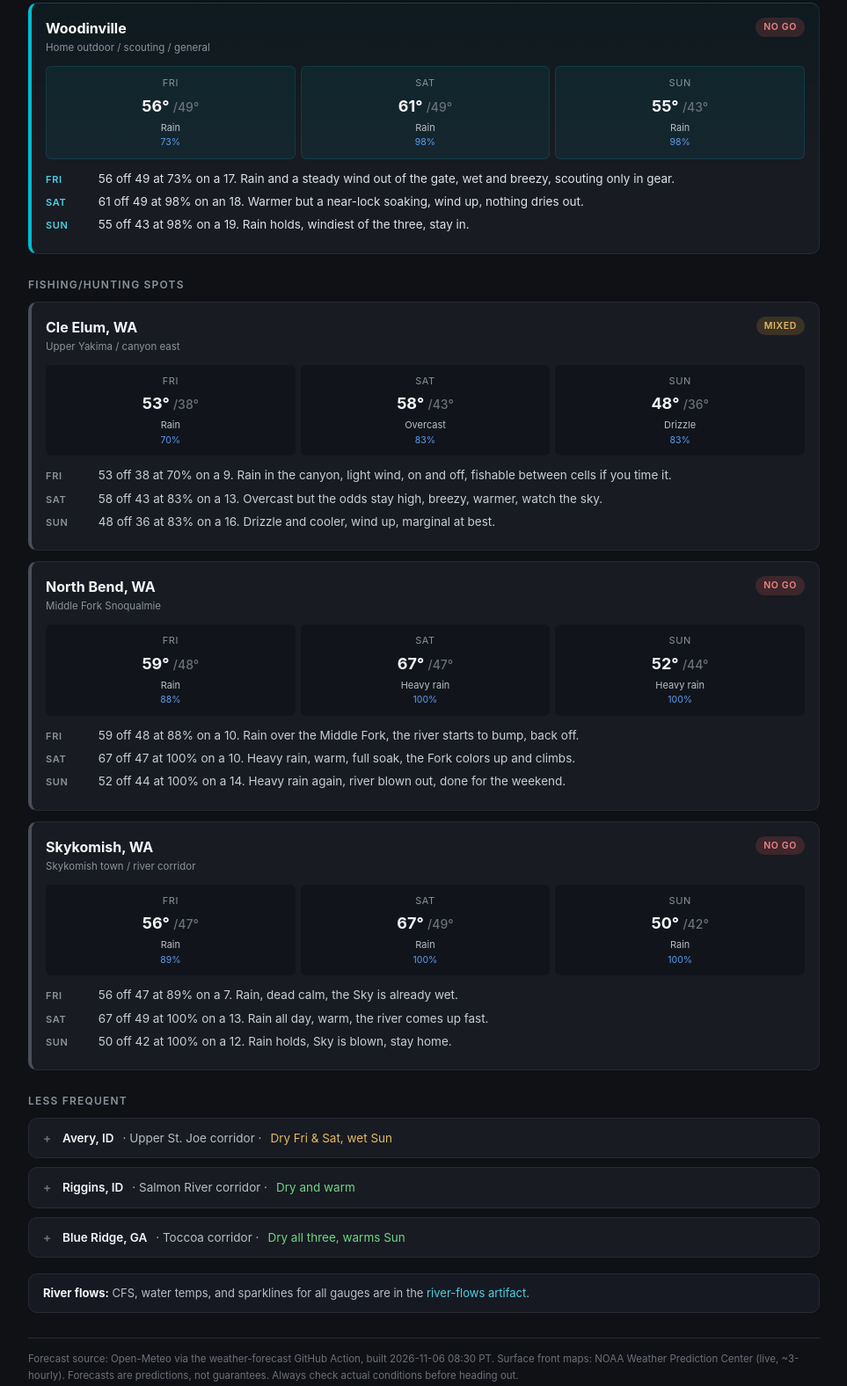
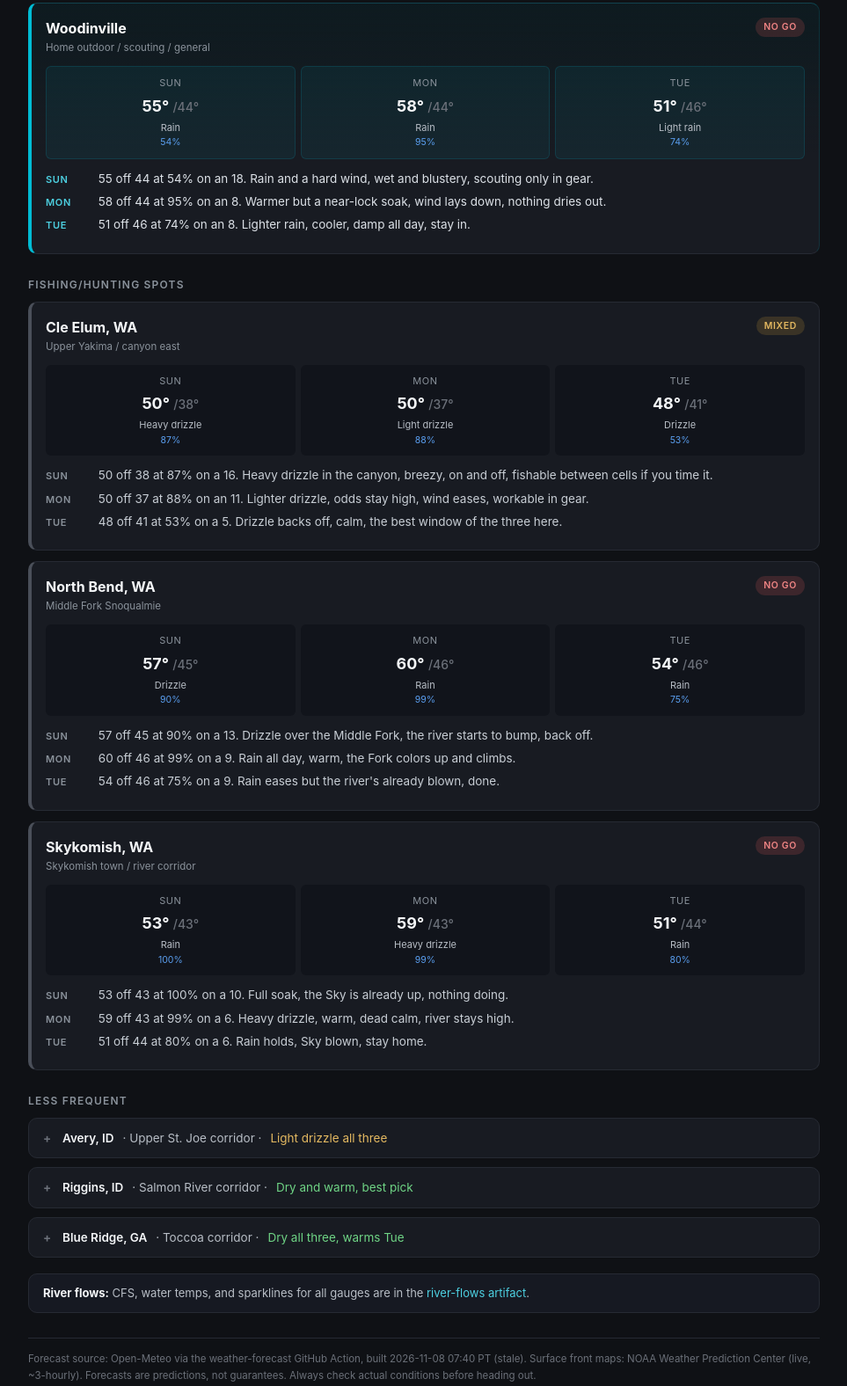
Before and after one commit to jimbodini19/weather-forecast, a plain HTML site: page index.html in a window 1280 px wide. Shown: the part 380-1956 px from the top of the page at 88% size, without its empty margins (158-1121 px from the left). Drawn offline with Linux system fonts and the light colour scheme.

Commit message:
Auto-refresh 2026-11-09T17:30Z

```diff
--- a/index.html
+++ b/index.html
@@ -294,7 +294,7 @@
   <header style="display:flex; justify-content:space-between; align-items:flex-start; gap:12px;">
     <div>
       <h1>Weather forecast</h1>
-      <div class="sub">Updated 2026-11-06 08:30 PT &middot; home base plus fishing and hunting spots, next 3 days</div>
+      <div class="sub">Updated 2026-11-09 &middot; data built 2026-11-08 07:40 PT <span style="color:#e4b961">(stale)</span> &middot; home base plus fishing and hunting spots, next 3 days</div>
     </div>
     <a href="https://jimbodini19.github.io/weather-forecast/" target="_blank" rel="noopener" style="color:#4dd0e1; text-decoration:none; font-size:13px; font-weight:600; white-space:nowrap; flex-shrink:0; margin-top:6px;">Open page &#8599;</a>
   </header>
@@ -308,7 +308,7 @@
   <div class="tab-panel active" id="tab-forecast" role="tabpanel">
 
     <div class="lead">
-<strong>Next 3 days.</strong> The west side is a wash all weekend. Woodinville, North Bend and Skykomish ride rain that climbs from the 70s and 80s Friday to a dead-lock 98 to 100 percent Saturday and Sunday. North Bend and Skykomish take heavy rain both weekend days, the Middle Fork and the Sky both blow out, so cross those off. East of the crest is where the weekend lives: Riggins stays dry and warm the whole run, overcast and low odds, topping 71 Saturday, the best pick anywhere. Avery is dry Friday and Saturday before rain fills in Sunday, and Cle Elum runs wet but fishable between cells. Blue Ridge GA is dry all three, fog Friday then a warm 66 Sunday. <strong>Best outdoor day is anytime at Riggins;</strong> on the west side Friday is the least-wet but still soaked, and the weekend is a no-go.
+<strong>Heads up, this forecast is a day old.</strong> The 1am build did not run this morning, so these are yesterday's numbers (built Nov 8 PT). Check the Action if it misses again. <strong>Next 3 days.</strong> The west side stays soaked Sunday through Tuesday. Woodinville, North Bend and Skykomish ride rain and heavy drizzle that locks near 90 to 100 percent Monday, the Middle Fork and the Sky both climb and blow out, so cross those off. Cle Elum runs drizzle but fishable between cells, best Tuesday as it backs off. East of the crest is where it lives: Riggins stays dry and warm the whole run, overcast and low odds, topping 68 Monday, the best pick anywhere. Avery is light drizzle all three, workable in gear. Blue Ridge GA is clear and dry, warming to 66 Tuesday. <strong>Best outdoor day is anytime at Riggins;</strong> the west side is a no-go start to finish.
     </div>
 
     <h2>Home base</h2>
@@ -322,14 +322,14 @@
         <span class="badge no">No go</span>
       </div>
       <div class="forecast-row">
-        <div class="fc"><div class="day">Fri</div><div class="hi">56&deg; <span class="lo">/49&deg;</span></div><div class="cond">Rain</div><div class="precip">73%</div></div>
-        <div class="fc"><div class="day">Sat</div><div class="hi">61&deg; <span class="lo">/49&deg;</span></div><div class="cond">Rain</div><div class="precip">98%</div></div>
-        <div class="fc"><div class="day">Sun</div><div class="hi">55&deg; <span class="lo">/43&deg;</span></div><div class="cond">Rain</div><div class="precip">98%</div></div>
+        <div class="fc"><div class="day">Sun</div><div class="hi">55&deg; <span class="lo">/44&deg;</span></div><div class="cond">Rain</div><div class="precip">54%</div></div>
+        <div class="fc"><div class="day">Mon</div><div class="hi">58&deg; <span class="lo">/44&deg;</span></div><div class="cond">Rain</div><div class="precip">95%</div></div>
+        <div class="fc"><div class="day">Tue</div><div class="hi">51&deg; <span class="lo">/46&deg;</span></div><div class="cond">Light rain</div><div class="precip">74%</div></div>
       </div>
       <div class="read">
-        <p><span class="label">Fri</span> 56 off 49 at 73% on a 17. Rain and a steady wind out of the gate, wet and breezy, scouting only in gear.</p>
-        <p><span class="label">Sat</span> 61 off 49 at 98% on an 18. Warmer but a near-lock soaking, wind up, nothing dries out.</p>
-        <p><span class="label">Sun</span> 55 off 43 at 98% on a 19. Rain holds, windiest of the three, stay in.</p>
+        <p><span class="label">Sun</span> 55 off 44 at 54% on an 18. Rain and a hard wind, wet and blustery, scouting only in gear.</p>
+        <p><span class="label">Mon</span> 58 off 44 at 95% on an 8. Warmer but a near-lock soak, wind lays down, nothing dries out.</p>
+        <p><span class="label">Tue</span> 51 off 46 at 74% on an 8. Lighter rain, cooler, damp all day, stay in.</p>
       </div>
     </div>
 
@@ -344,14 +344,14 @@
         <span class="badge mixed">Mixed</span>
       </div>
       <div class="forecast-row">
-        <div class="fc"><div class="day">Fri</div><div class="hi">53&deg; <span class="lo">/38&deg;</span></div><div class="cond">Rain</div><div class="precip">70%</div></div>
-        <div class="fc"><div class="day">Sat</div><div class="hi">58&deg; <span class="lo">/43&deg;</span></div><div class="cond">Overcast</div><div class="precip">83%</div></div>
-        <div class="fc"><div class="day">Sun</div><div class="hi">48&deg; <span class="lo">/36&deg;</span></div><div class="cond">Drizzle</div><div class="precip">83%</div></div>
+        <div class="fc"><div class="day">Sun</div><div class="hi">50&deg; <span class="lo">/38&deg;</span></div><div class="cond">Heavy drizzle</div><div class="precip">87%</div></div>
+        <div class="fc"><div class="day">Mon</div><div class="hi">50&deg; <span class="lo">/37&deg;</span></div><div class="cond">Light drizzle</div><div class="precip">88%</div></div>
+        <div class="fc"><div class="day">Tue</div><div class="hi">48&deg; <span class="lo">/41&deg;</span></div><div class="cond">Drizzle</div><div class="precip">53%</div></div>
       </div>
       <div class="read">
-        <p><span class="label">Fri</span> 53 off 38 at 70% on a 9. Rain in the canyon, light wind, on and off, fishable between cells if you time it.</p>
-        <p><span class="label">Sat</span> 58 off 43 at 83% on a 13. Overcast but the odds stay high, breezy, warmer, watch the sky.</p>
-        <p><span class="label">Sun</span> 48 off 36 at 83% on a 16. Drizzle and cooler, wind up, marginal at best.</p>
+        <p><span class="label">Sun</span> 50 off 38 at 87% on a 16. Heavy drizzle in the canyon, breezy, on and off, fishable between cells if you time it.</p>
+        <p><span class="label">Mon</span> 50 off 37 at 88% on an 11. Lighter drizzle, odds stay high, wind eases, workable in gear.</p>
+        <p><span class="label">Tue</span> 48 off 41 at 53% on a 5. Drizzle backs off, calm, the best window of the three here.</p>
       </div>
     </div>
 
@@ -364,14 +364,14 @@
         <span class="badge no">No go</span>
       </div>
       <div class="forecast-row">
-        <div class="fc"><div class="day">Fri</div><div class="hi">59&deg; <span class="lo">/48&deg;</span></div><div class="cond">Rain</div><div class="precip">88%</div></div>
-        <div class="fc"><div class="day">Sat</div><div class="hi">67&deg; <span class="lo">/47&deg;</span></div><div class="cond">Heavy rain</div><div class="precip">100%</div></div>
-        <div class="fc"><div class="day">Sun</div><div class="hi">52&deg; <span class="lo">/44&deg;</span></div><div class="cond">Heavy rain</div><div class="precip">100%</div></div>
+        <div class="fc"><div class="day">Sun</div><div class="hi">57&deg; <span class="lo">/45&deg;</span></div><div class="cond">Drizzle</div><div class="precip">90%</div></div>
+        <div class="fc"><div class="day">Mon</div><div class="hi">60&deg; <span class="lo">/46&deg;</span></div><div class="cond">Rain</div><div class="precip">99%</div></div>
+        <div class="fc"><div class="day">Tue</div><div class="hi">54&deg; <span class="lo">/46&deg;</span></div><div class="cond">Rain</div><div class="precip">75%</div></div>
       </div>
       <div class="read">
-        <p><span class="label">Fri</span> 59 off 48 at 88% on a 10. Rain over the Middle Fork, the river starts to bump, back off.</p>
-        <p><span class="label">Sat</span> 67 off 47 at 100% on a 10. Heavy rain, warm, full soak, the Fork colors up and climbs.</p>
-        <p><span class="label">Sun</span> 52 off 44 at 100% on a 14. Heavy rain again, river blown out, done for the weekend.</p>
+        <p><span class="label">Sun</span> 57 off 45 at 90% on a 13. Drizzle over the Middle Fork, the river starts to bump, back off.</p>
+        <p><span class="label">Mon</span> 60 off 46 at 99% on a 9. Rain all day, warm, the Fork colors up and climbs.</p>
+        <p><span class="label">Tue</span> 54 off 46 at 75% on a 9. Rain eases but the river's already blown, done.</p>
       </div>
     </div>
 
@@ -384,57 +384,57 @@
         <span class="badge no">No go</span>
       </div>
       <div class="forecast-row">
-        <div class="fc"><div class="day">Fri</div><div class="hi">56&deg; <span class="lo">/47&deg;</span></div><div class="cond">Rain</div><div class="precip">89%</div></div>
-        <div class="fc"><div class="day">Sat</div><div class="hi">67&deg; <span class="lo">/49&deg;</span></div><div class="cond">Rain</div><div class="precip">100%</div></div>
-        <div class="fc"><div class="day">Sun</div><div class="hi">50&deg; <span class="lo">/42&deg;</span></div><div class="cond">Rain</div><div class="precip">100%</div></div>
+        <div class="fc"><div class="day">Sun</div><div class="hi">53&deg; <span class="lo">/43&deg;</span></div><div class="cond">Rain</div><div class="precip">100%</div></div>
+        <div class="fc"><div class="day">Mon</div><div class="hi">59&deg; <span class="lo">/43&deg;</span></div><div class="cond">Heavy drizzle</div><div class="precip">99%</div></div>
+        <div class="fc"><div class="day">Tue</div><div class="hi">51&deg; <span class="lo">/44&deg;</span></div><div class="cond">Rain</div><div class="precip">80%</div></div>
       </div>
       <div class="read">
-        <p><span class="label">Fri</span> 56 off 47 at 89% on a 7. Rain, dead calm, the Sky is already wet.</p>
-        <p><span class="label">Sat</span> 67 off 49 at 100% on a 13. Rain all day, warm, the river comes up fast.</p>
-        <p><span class="label">Sun</span> 50 off 42 at 100% on a 12. Rain holds, Sky is blown, stay home.</p>
+        <p><span class="label">Sun</span> 53 off 43 at 100% on a 10. Full soak, the Sky is already up, nothing doing.</p>
+        <p><span class="label">Mon</span> 59 off 43 at 99% on a 6. Heavy drizzle, warm, dead calm, river stays high.</p>
+        <p><span class="label">Tue</span> 51 off 44 at 80% on a 6. Rain holds, Sky blown, stay home.</p>
       </div>
     </div>
 
     <h2>Less frequent</h2>
 
     <details>
-      <summary><strong>Avery, ID</strong> &middot; Upper St. Joe corridor &middot; <span style="color:#e4b961">Dry Fri &amp; Sat, wet Sun</span></summary>
+      <summary><strong>Avery, ID</strong> &middot; Upper St. Joe corridor &middot; <span style="color:#e4b961">Light drizzle all three</span></summary>
       <div class="inner">
         <div class="forecast-row">
-        <div class="fc"><div class="day">Fri</div><div class="hi">55&deg; <span class="lo">/40&deg;</span></div><div class="cond">Light drizzle</div><div class="precip">7%</div></div>
-        <div class="fc"><div class="day">Sat</div><div class="hi">65&deg; <span class="lo">/46&deg;</span></div><div class="cond">Overcast</div><div class="precip">9%</div></div>
-        <div class="fc"><div class="day">Sun</div><div class="hi">54&deg; <span class="lo">/37&deg;</span></div><div class="cond">Light rain</div><div class="precip">79%</div></div>
+        <div class="fc"><div class="day">Sun</div><div class="hi">53&deg; <span class="lo">/40&deg;</span></div><div class="cond">Light drizzle</div><div class="precip">56%</div></div>
+        <div class="fc"><div class="day">Mon</div><div class="hi">51&deg; <span class="lo">/40&deg;</span></div><div class="cond">Heavy drizzle</div><div class="precip">87%</div></div>
+        <div class="fc"><div class="day">Tue</div><div class="hi">52&deg; <span class="lo">/46&deg;</span></div><div class="cond">Drizzle</div><div class="precip">87%</div></div>
       </div>
         <div class="read">
-          <p>Dry on the front, wet on the end. 55 off 40 Friday at 7% light drizzle on a 6, then a dry 65 off 46 Saturday at 9% overcast, before rain fills in Sunday at 54 off 37, 79%. St. Joe is prime Friday and Saturday, sit out Sunday.</p>
+          <p>Wet but light the whole run. 53 off 40 Sunday at 56% light drizzle on an 11, then heavy drizzle Monday 51 off 40 at 87% on a 6, and drizzle Tuesday 52 off 46 at 87%. St. Joe is fishable in gear between cells, Sunday the lightest window.</p>
         </div>
       </div>
     </details>
 
     <details>
-      <summary><strong>Riggins, ID</strong> &middot; Salmon River corridor &middot; <span style="color:#6fd485">Dry and warm</span></summary>
+      <summary><strong>Riggins, ID</strong> &middot; Salmon River corridor &middot; <span style="color:#6fd485">Dry and warm, best pick</span></summary>
       <div class="inner">
         <div class="forecast-row">
-        <div class="fc"><div class="day">Fri</div><div class="hi">65&deg; <span class="lo">/37&deg;</span></div><div class="cond">Overcast</div><div class="precip">3%</div></div>
-        <div class="fc"><div class="day">Sat</div><div class="hi">71&deg; <span class="lo">/50&deg;</span></div><div class="cond">Overcast</div><div class="precip">1%</div></div>
-        <div class="fc"><div class="day">Sun</div><div class="hi">63&deg; <span class="lo">/49&deg;</span></div><div class="cond">Overcast</div><div class="precip">3%</div></div>
+        <div class="fc"><div class="day">Sun</div><div class="hi">67&deg; <span class="lo">/48&deg;</span></div><div class="cond">Overcast</div><div class="precip">14%</div></div>
+        <div class="fc"><div class="day">Mon</div><div class="hi">68&deg; <span class="lo">/45&deg;</span></div><div class="cond">Light drizzle</div><div class="precip">36%</div></div>
+        <div class="fc"><div class="day">Tue</div><div class="hi">62&deg; <span class="lo">/52&deg;</span></div><div class="cond">Light drizzle</div><div class="precip">35%</div></div>
       </div>
         <div class="read">
-          <p>Dry and warm the whole run. 65 off 37 Friday at 3% overcast on an 11, a warm 71 off 50 Saturday at 1% but breezy on a 20, then 63 off 49 Sunday at 3%. Salmon is in great shape, Saturday the warm pick if you can take the wind. Fish any of it.</p>
+          <p>Dry and warm the whole run, the best anywhere. 67 off 48 Sunday overcast at 14% on a 17, a warm 68 off 45 Monday at 36% but breezy on an 18, then 62 off 52 Tuesday at 35%. Salmon is in shape, Monday the warm pick if you can take the wind. Fish any of it.</p>
         </div>
       </div>
     </details>
 
     <details>
-      <summary><strong>Blue Ridge, GA</strong> &middot; Toccoa corridor &middot; <span style="color:#6fd485">Dry all three, warms Sun</span></summary>
+      <summary><strong>Blue Ridge, GA</strong> &middot; Toccoa corridor &middot; <span style="color:#6fd485">Dry all three, warms Tue</span></summary>
       <div class="inner">
         <div class="forecast-row">
-        <div class="fc"><div class="day">Fri</div><div class="hi">65&deg; <span class="lo">/49&deg;</span></div><div class="cond">Fog</div><div class="precip">0%</div></div>
-        <div class="fc"><div class="day">Sat</div><div class="hi">56&deg; <span class="lo">/42&deg;</span></div><div class="cond">Overcast</div><div class="precip">0%</div></div>
-        <div class="fc"><div class="day">Sun</div><div class="hi">66&deg; <span class="lo">/40&deg;</span></div><div class="cond">Overcast</div><div class="precip">0%</div></div>
+        <div class="fc"><div class="day">Sun</div><div class="hi">62&deg; <span class="lo">/36&deg;</span></div><div class="cond">Clear</div><div class="precip">0%</div></div>
+        <div class="fc"><div class="day">Mon</div><div class="hi">62&deg; <span class="lo">/41&deg;</span></div><div class="cond">Clear</div><div class="precip">0%</div></div>
+        <div class="fc"><div class="day">Tue</div><div class="hi">66&deg; <span class="lo">/44&deg;</span></div><div class="cond">Overcast</div><div class="precip">0%</div></div>
       </div>
         <div class="read">
-          <p>Dry all three, no rain in the window. 65 off 49 Friday fog on a 10 at 0%, a cooler 56 off 42 Saturday overcast, then a warm 66 off 40 Sunday at 0%. Toccoa is open the whole stretch, Sunday the warm call.</p>
+          <p>Dry all three, no rain in the window. A clear 62 off 36 Sunday on a 6, clear again 62 off 41 Monday, then a warmer 66 off 44 Tuesday overcast at 0%. Toccoa is open the whole stretch, Tuesday the warm call.</p>
         </div>
       </div>
     </details>
@@ -552,7 +552,7 @@
   </div>
 
   <footer>
-    Forecast source: Open-Meteo via the weather-forecast GitHub Action, built 2026-11-06 08:30 PT. Surface front maps: NOAA Weather Prediction Center (live, ~3-hourly). Forecasts are predictions, not guarantees. Always check actual conditions before heading out.</footer>
+    Forecast source: Open-Meteo via the weather-forecast GitHub Action, built 2026-11-08 07:40 PT (stale). Surface front maps: NOAA Weather Prediction Center (live, ~3-hourly). Forecasts are predictions, not guarantees. Always check actual conditions before heading out.</footer>
 </div>
 
 <div id="lightbox" onclick="this.style.display='none'">
```
